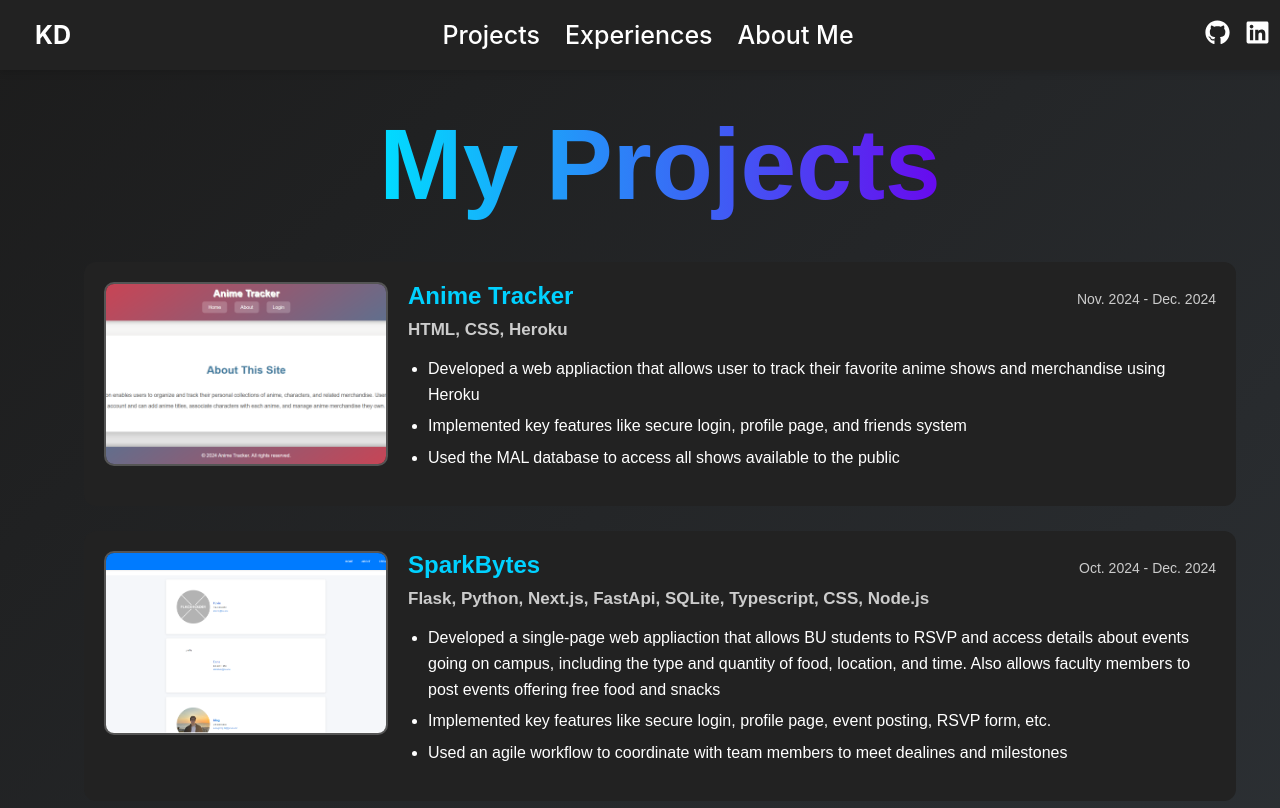
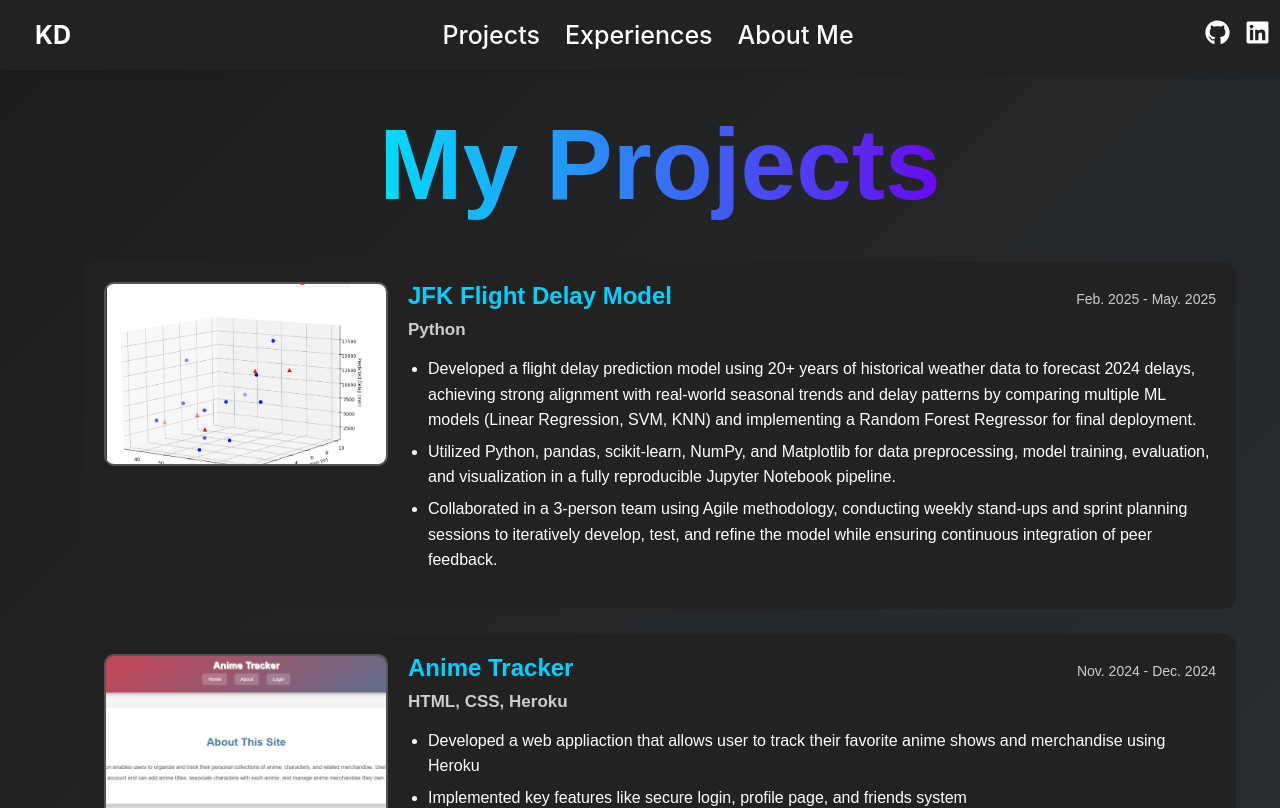
Before and after one commit to dkevin5542/personal_site, a React (Create React App) app: page /projects in a window 1280 px wide. Shown: the top 808 px of the page. Built offline with nearby package versions, Linux system fonts and the light colour scheme.

Commit message:
added jfk model project

```diff
--- a/src/pages/projects/index.jsx
+++ b/src/pages/projects/index.jsx
@@ -12,6 +12,18 @@ const importAll = (r) => {
   const images = importAll(require.context("../../images", false, /\.(png|jpe?g|svg)$/));
 
   const projects = [
+    {
+      title: "JFK Flight Delay Model",
+      technologies: "Python",
+      date: "Feb. 2025 - May. 2025",
+      description: [
+        "Developed a flight delay prediction model using 20+ years of historical weather data to forecast 2024 delays, achieving strong alignment with real-world seasonal trends and delay patterns by comparing multiple ML models (Linear Regression, SVM, KNN) and implementing a Random Forest Regressor for final deployment.",
+        "Utilized Python, pandas, scikit-learn, NumPy, and Matplotlib for data preprocessing, model training, evaluation, and visualization in a fully reproducible Jupyter Notebook pipeline.",
+        "Collaborated in a 3-person team using Agile methodology, conducting weekly stand-ups and sprint planning sessions to iteratively develop, test, and refine the model while ensuring continuous integration of peer feedback."
+      ],
+      image: images["model.png"],
+      link: "https://github.com/dkevin5542/CS506_Final_Project",
+    },
     {
         title: "Anime Tracker",
         technologies: "HTML, CSS, Heroku",
```
Also changed, not shown: src/images/model.png (added).
